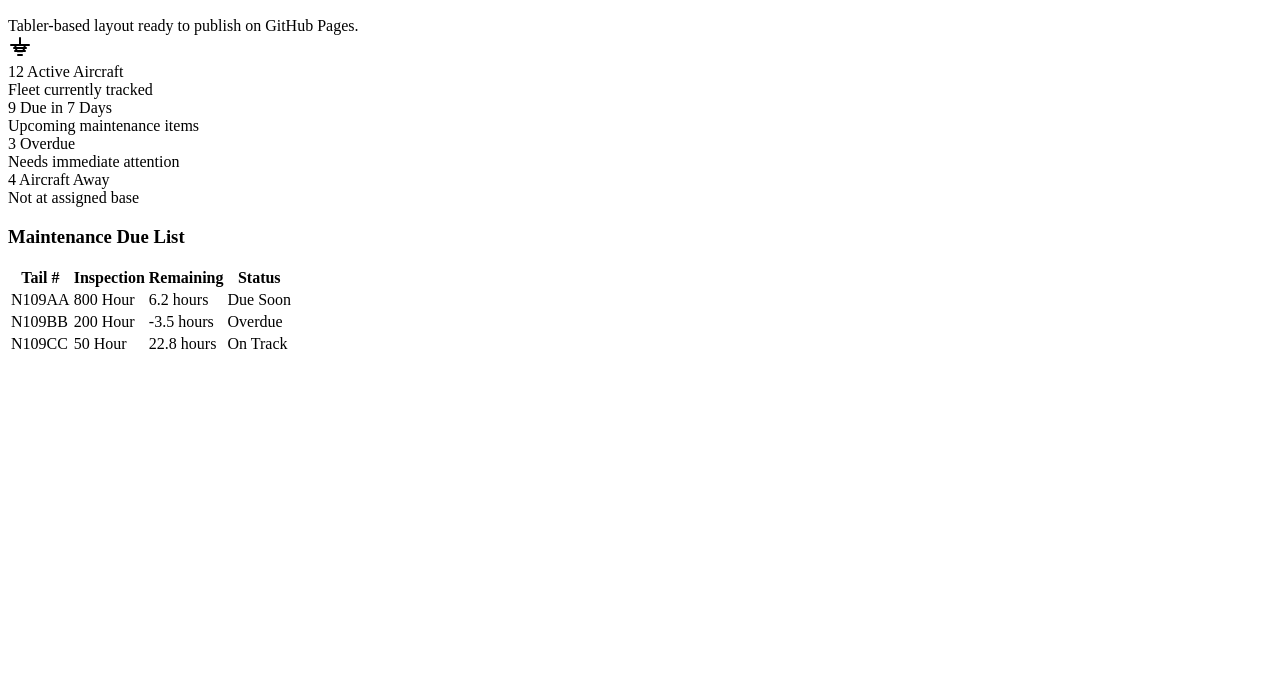
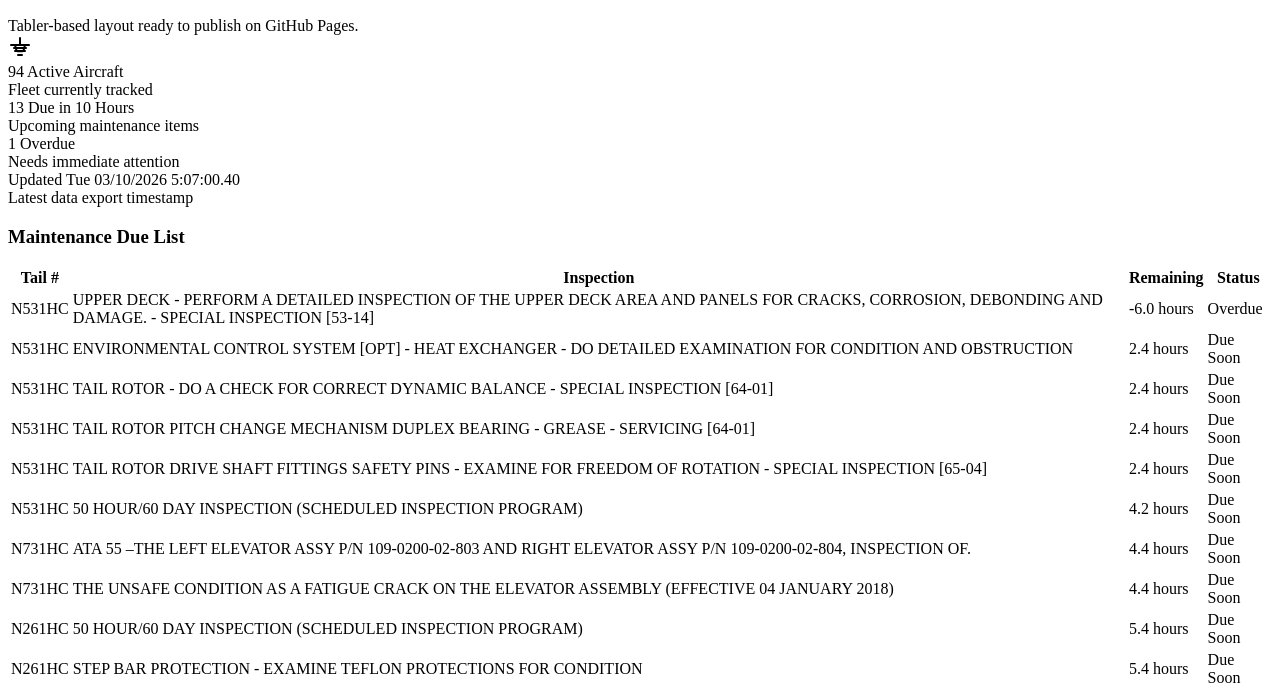
Before and after one commit to natehorst240-sketch/Tabler-Version-of-ihc-fleet-dashboard, a plain HTML site: page index.html in a window 1280 px wide. Shown: the part 110-800 px from the top of the page. Drawn offline with Linux system fonts and the light colour scheme.

Commit message:
Fix dashboard data loading from CSV on deployed page

```diff
--- a/index.html
+++ b/index.html
@@ -44,7 +44,7 @@
                         </span>
                       </div>
                       <div class="col">
-                        <div class="font-weight-medium">12 Active Aircraft</div>
+                        <div id="active-aircraft" class="font-weight-medium">Loading aircraft…</div>
                         <div class="text-secondary">Fleet currently tracked</div>
                       </div>
                     </div>
@@ -55,10 +55,10 @@
               <div class="col-sm-6 col-lg-3">
                 <div class="card card-sm">
                   <div class="card-body">
-                    <div class="font-weight-medium">9 Due in 7 Days</div>
+                    <div id="due-soon" class="font-weight-medium">Loading due soon…</div>
                     <div class="text-secondary">Upcoming maintenance items</div>
                     <div class="progress progress-sm mt-3">
-                      <div class="progress-bar bg-azure" style="width: 52%"></div>
+                      <div id="due-soon-progress" class="progress-bar bg-azure" style="width: 0%"></div>
                     </div>
                   </div>
                 </div>
@@ -67,7 +67,7 @@
               <div class="col-sm-6 col-lg-3">
                 <div class="card card-sm">
                   <div class="card-body">
-                    <div class="font-weight-medium text-danger">3 Overdue</div>
+                    <div id="overdue" class="font-weight-medium text-danger">Loading overdue…</div>
                     <div class="text-secondary">Needs immediate attention</div>
                   </div>
                 </div>
@@ -76,8 +76,8 @@
               <div class="col-sm-6 col-lg-3">
                 <div class="card card-sm">
                   <div class="card-body">
-                    <div class="font-weight-medium">4 Aircraft Away</div>
-                    <div class="text-secondary">Not at assigned base</div>
+                    <div id="last-updated" class="font-weight-medium">Loading export info…</div>
+                    <div class="text-secondary">Latest data export timestamp</div>
                   </div>
                 </div>
               </div>
@@ -97,26 +97,7 @@
                           <th>Status</th>
                         </tr>
                       </thead>
-                      <tbody>
-                        <tr>
-                          <td>N109AA</td>
-                          <td>800 Hour</td>
-                          <td>6.2 hours</td>
-                          <td><span class="badge bg-yellow text-yellow-fg">Due Soon</span></td>
-                        </tr>
-                        <tr>
-                          <td>N109BB</td>
-                          <td>200 Hour</td>
-                          <td>-3.5 hours</td>
-                          <td><span class="badge bg-red text-red-fg">Overdue</span></td>
-                        </tr>
-                        <tr>
-                          <td>N109CC</td>
-                          <td>50 Hour</td>
-                          <td>22.8 hours</td>
-                          <td><span class="badge bg-green text-green-fg">On Track</span></td>
-                        </tr>
-                      </tbody>
+                      <tbody id="due-list-body"></tbody>
                     </table>
                   </div>
                 </div>
@@ -128,5 +109,120 @@
     </div>
 
     <script src="https://cdn.jsdelivr.net/npm/@tabler/core@1.4.0/dist/js/tabler.min.js"></script>
+    <script>
+      const DATA_FILE = "data/Due-List_BIG_WEEKLY_aw109sp.csv";
+      const EXPORT_META_FILE = "data/last_flightdocs_export.json";
+
+      const toNumber = (value) => {
+        const parsed = Number.parseFloat(String(value || "").trim());
+        return Number.isFinite(parsed) ? parsed : null;
+      };
+
+      const parseCsv = (text) => {
+        const lines = text.split(/\r?\n/).filter(Boolean);
+        if (!lines.length) return [];
+
+        const splitRow = (row) => {
+          const output = [];
+          let current = "";
+          let inQuotes = false;
+          for (const char of row) {
+            if (char === '"') {
+              inQuotes = !inQuotes;
+            } else if (char === "," && !inQuotes) {
+              output.push(current);
+              current = "";
+            } else {
+              current += char;
+            }
+          }
+          output.push(current);
+          return output.map((cell) => cell.replace(/^"|"$/g, "").trim());
+        };
+
+        const headers = splitRow(lines[0]);
+        return lines.slice(1).map((line) => {
+          const cols = splitRow(line);
+          return headers.reduce((row, header, i) => {
+            row[header] = cols[i] || "";
+            return row;
+          }, {});
+        });
+      };
+
+      const statusForHours = (remainingHours) => {
+        if (remainingHours === null) return { text: "Unknown", className: "bg-secondary text-secondary-fg" };
+        if (remainingHours < 0) return { text: "Overdue", className: "bg-red text-red-fg" };
+        if (remainingHours <= 10) return { text: "Due Soon", className: "bg-yellow text-yellow-fg" };
+        return { text: "On Track", className: "bg-green text-green-fg" };
+      };
+
+      async function loadDashboardData() {
+        const [csvResponse, exportResponse] = await Promise.all([
+          fetch(DATA_FILE, { cache: "no-store" }),
+          fetch(EXPORT_META_FILE, { cache: "no-store" }).catch(() => null),
+        ]);
+
+        if (!csvResponse.ok) {
+          throw new Error(`Could not load ${DATA_FILE} (${csvResponse.status})`);
+        }
+
+        const csvText = await csvResponse.text();
+        const records = parseCsv(csvText);
+        const rowsWithHours = records
+          .map((row) => ({
+            reg: row["Registration Number"] || "Unknown",
+            inspection: row["Description"] || row["Requirement Type"] || "Inspection",
+            remainingHours: toNumber(row["Remaining Hours"]),
+          }))
+          .filter((row) => row.remainingHours !== null)
+          .sort((a, b) => a.remainingHours - b.remainingHours);
+
+        const uniqueAircraft = new Set(records.map((row) => row["Registration Number"]).filter(Boolean));
+        const overdueCount = rowsWithHours.filter((row) => row.remainingHours < 0).length;
+        const dueSoonCount = rowsWithHours.filter(
+          (row) => row.remainingHours >= 0 && row.remainingHours <= 10,
+        ).length;
+
+        document.getElementById("active-aircraft").textContent = `${uniqueAircraft.size} Active Aircraft`;
+        document.getElementById("due-soon").textContent = `${dueSoonCount} Due in 10 Hours`;
+        document.getElementById("overdue").textContent = `${overdueCount} Overdue`;
+
+        const progress = rowsWithHours.length ? Math.round((dueSoonCount / rowsWithHours.length) * 100) : 0;
+        document.getElementById("due-soon-progress").style.width = `${progress}%`;
+
+        const tableBody = document.getElementById("due-list-body");
+        tableBody.innerHTML = "";
+        rowsWithHours.slice(0, 15).forEach((row) => {
+          const status = statusForHours(row.remainingHours);
+          const tr = document.createElement("tr");
+          tr.innerHTML = `
+            <td>${row.reg}</td>
+            <td>${row.inspection}</td>
+            <td>${row.remainingHours.toFixed(1)} hours</td>
+            <td><span class="badge ${status.className}">${status.text}</span></td>
+          `;
+          tableBody.appendChild(tr);
+        });
+
+        if (exportResponse && exportResponse.ok) {
+          const exportInfo = await exportResponse.json();
+          document.getElementById("last-updated").textContent = exportInfo.ran_at_local
+            ? `Updated ${exportInfo.ran_at_local}`
+            : "Export metadata missing";
+        } else {
+          document.getElementById("last-updated").textContent = "Export metadata unavailable";
+        }
+      }
+
+      loadDashboardData().catch((error) => {
+        document.getElementById("active-aircraft").textContent = "Data failed to load";
+        document.getElementById("due-soon").textContent = "Data failed to load";
+        document.getElementById("overdue").textContent = "Data failed to load";
+        document.getElementById("last-updated").textContent = error.message;
+        document.getElementById("due-list-body").innerHTML =
+          '<tr><td colspan="4" class="text-danger">Unable to load maintenance data. Check that the data files are present in /data.</td></tr>';
+      });
+    </script>
   </body>
 </html>
```
